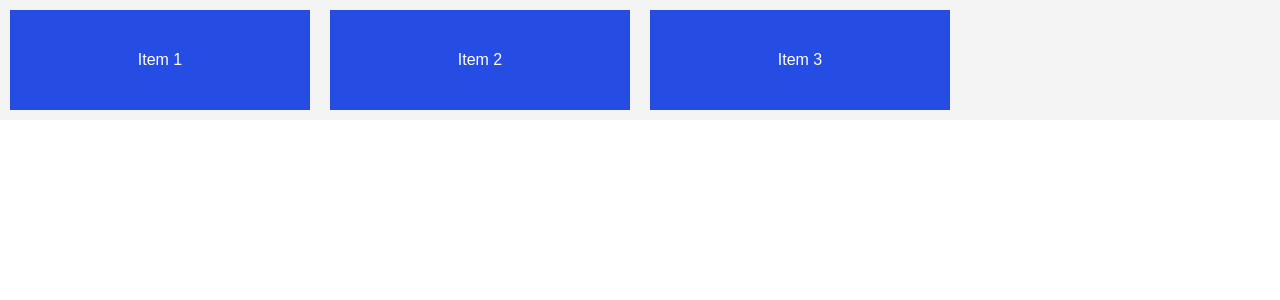
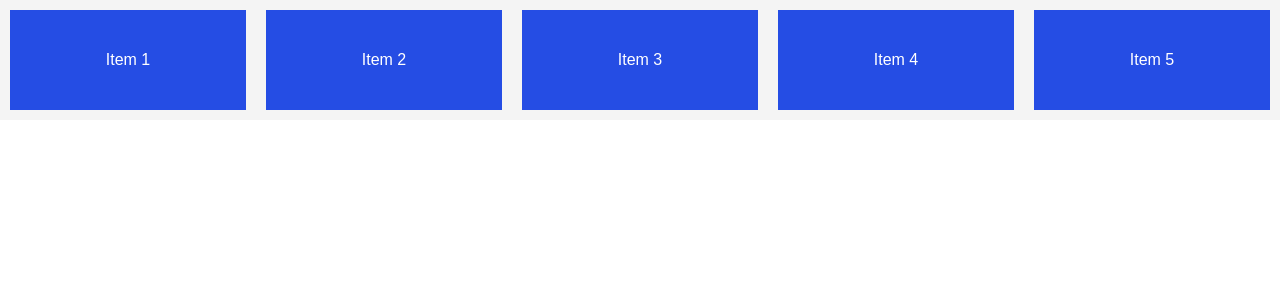
Before and after one commit to danielerhabor/flex-crash, a React (Create React App) app: page / in a window 1280 px wide. Shown: the top 300 px of the page. Built offline with nearby package versions, Linux system fonts and the light colour scheme.

Commit message:
Used the `flex` property shorthand for `flex-shrink` `flex-grow` and `flex-basis`

```diff
--- a/src/App.module.css
+++ b/src/App.module.css
@@ -11,7 +11,7 @@
 
 .item {
   /* width: 100px; */
-  flex-basis: 300px;
+  flex: 1;
   height: 100px;
   background: #254de4;
   color: #fff;
@@ -22,13 +22,10 @@
 }
 
 .item:nth-of-type(1) {
-  flex-shrink: 1;
 }
 
 .item:nth-of-type(2) {
-  flex-shrink: 2;
 }
 
 .item:nth-of-type(3) {
-  flex-shrink: 3;
 }
--- a/src/App.tsx
+++ b/src/App.tsx
@@ -7,7 +7,8 @@ const App = () => {
         <div className={styles.item}>Item 1</div>
         <div className={styles.item}>Item 2</div>
         <div className={styles.item}>Item 3</div>
-
+        <div className={styles.item}>Item 4</div>
+        <div className={styles.item}>Item 5</div>
       </div>
     </>
   );
```
